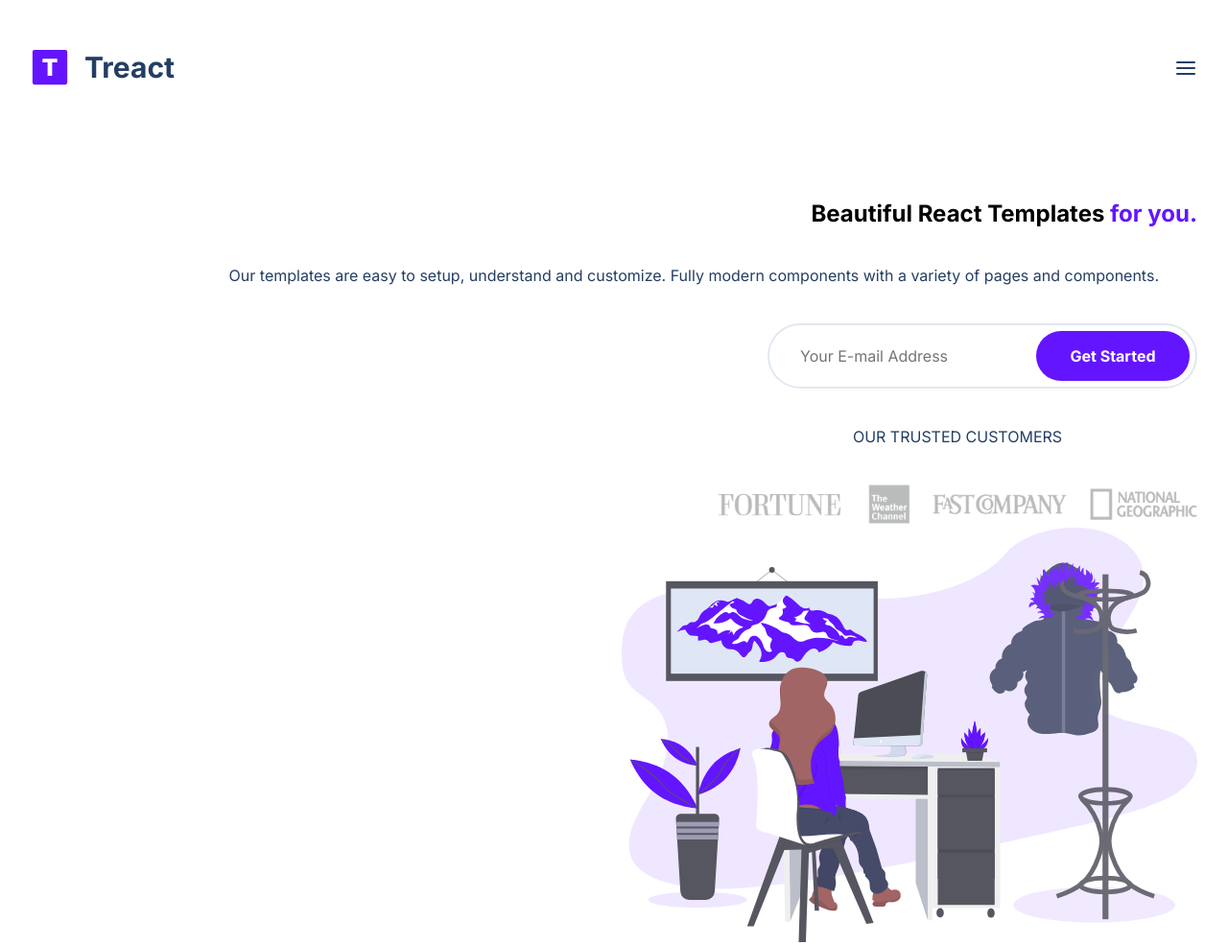
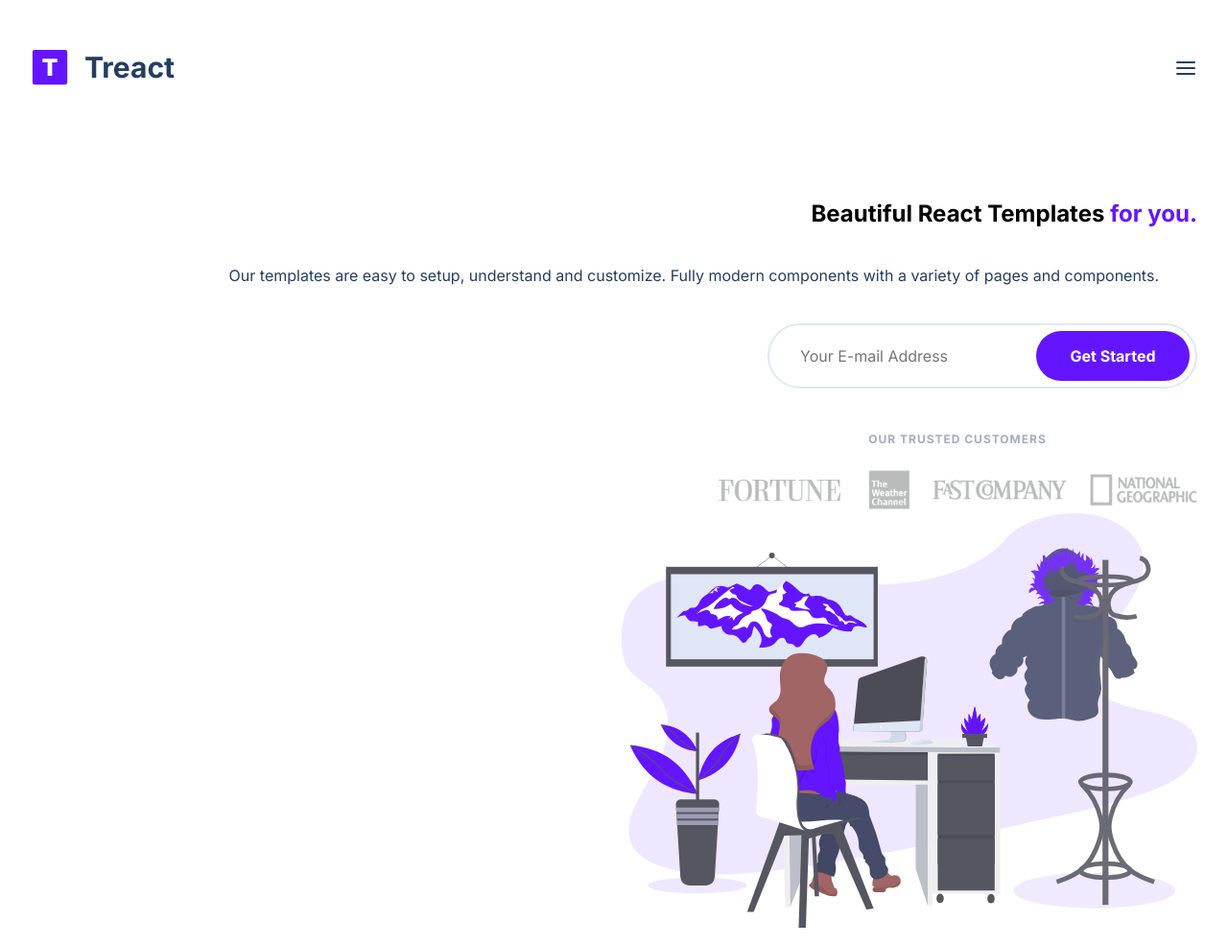
Before and after one commit to kadygump/final-project-m3, a plain HTML site: page index.html in a window 1280 px wide. Shown: the top 985 px of the page at 96% size. Drawn offline with Linux system fonts and the light colour scheme.

Commit message:
latest changes

```diff
--- a/style.css
+++ b/style.css
@@ -500,3 +500,14 @@
     max-width: 500px;
     opacity: 0.4;
 }
+
+.header__customers p {
+    color: #a0aec0;
+    font-size: 12px;
+    font-weight: 700;
+    letter-spacing: 1px;
+    text-transform: uppercase;
+    padding: 0;
+    margin-bottom: 25px;
+    margin-top: 45px;
+}
```
